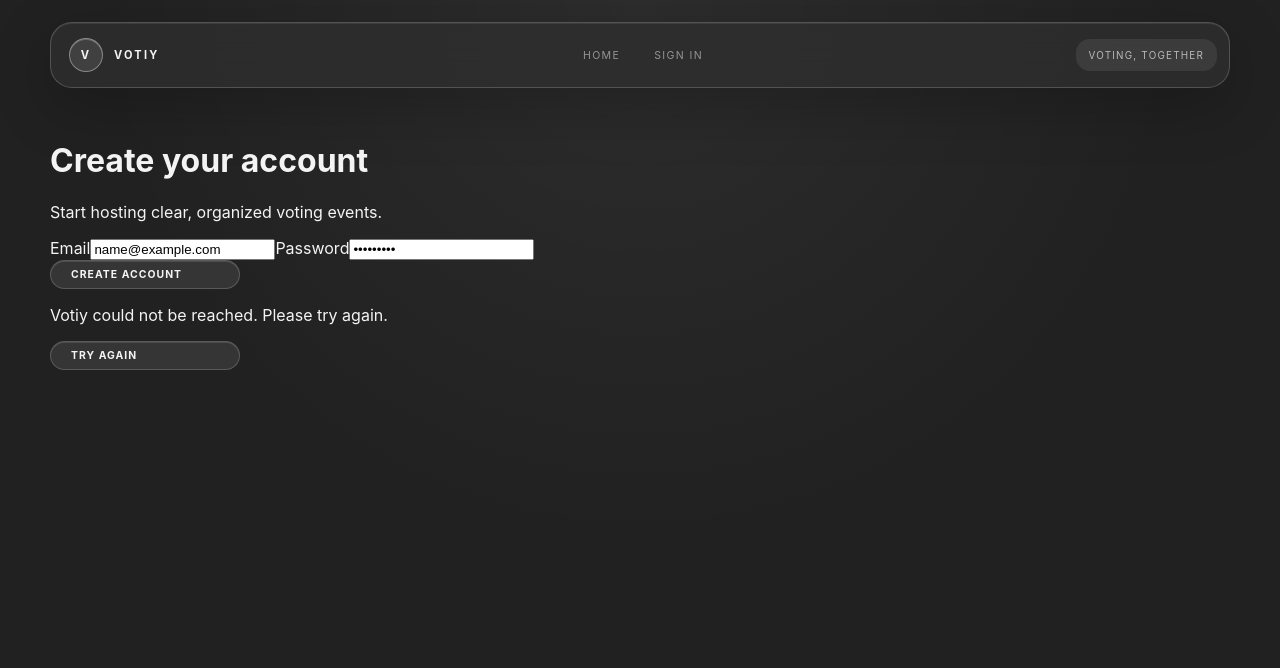
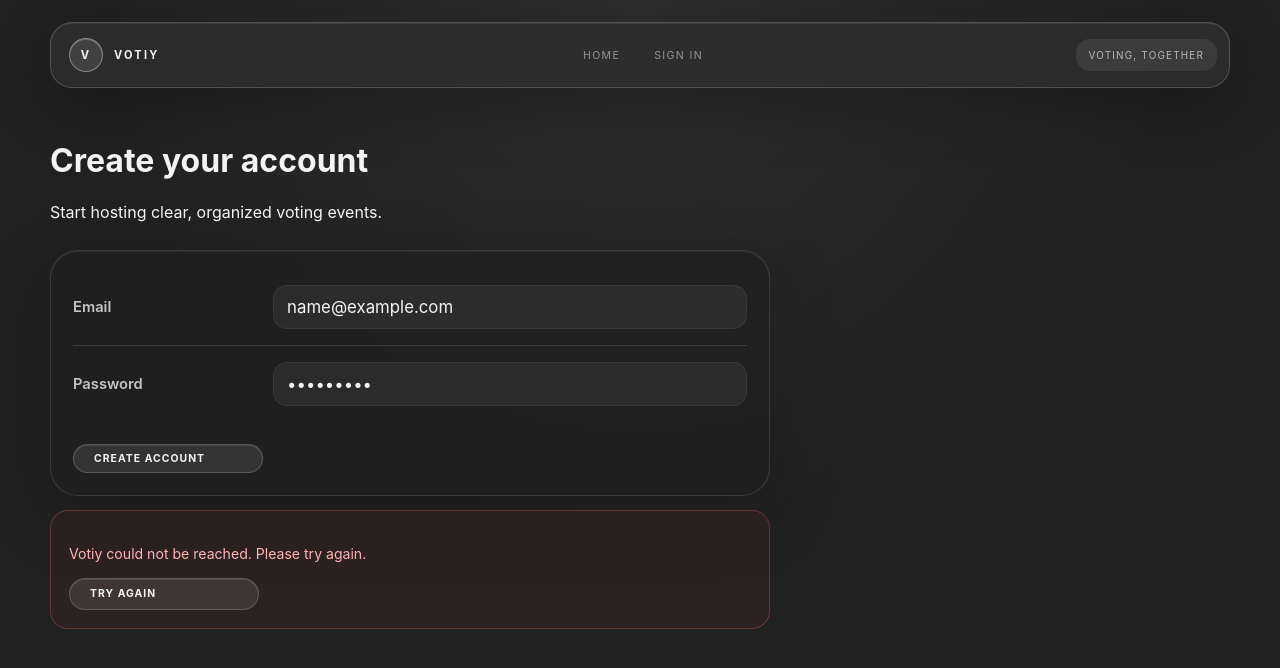
Before and after one commit to pdcombs/hello-codex, a React (Vite) app in the folder votiy-web/: page /register in a window 1280 px wide. Both pictures are taken after typing "name@example.com", "Sample123" into the empty fields and a click on the button "CREATE ACCOUNT". Shown: the top 668 px of the page. Built offline with nearby package versions, Linux system fonts and the light colour scheme; no server answers.

Commit message:
style(web): modernize form surfaces

```diff
--- a/votiy-web/src/App.css
+++ b/votiy-web/src/App.css
@@ -201,9 +201,158 @@ main:focus {
   gap: 16px;
 }
 
+.app-form {
+  width: min(720px, 100%);
+  margin-top: 28px;
+  padding: 18px 22px 22px;
+  display: grid;
+  gap: 0;
+  border: 1px solid var(--color-border);
+  border-radius: 28px;
+  background: rgba(31, 31, 33, 0.72);
+  box-shadow: 0 20px 70px rgba(0, 0, 0, 0.2), inset 0 1px rgba(255, 255, 255, 0.06);
+}
+
+.section-card .app-form {
+  width: 100%;
+  margin-top: 18px;
+  background: rgba(36, 36, 38, 0.72);
+}
+
+.form-row {
+  min-height: 72px;
+  padding: 16px 0;
+  display: grid;
+  grid-template-columns: minmax(130px, 0.38fr) minmax(0, 1fr);
+  align-items: center;
+  gap: 20px;
+  border-bottom: 1px solid rgba(255, 255, 255, 0.11);
+}
+
+.form-row:last-of-type {
+  border-bottom: 0;
+}
+
+.field-grid .form-row {
+  border-bottom: 0;
+}
+
+.form-row-stacked {
+  align-items: start;
+}
+
+.form-row-stacked label {
+  padding-top: 12px;
+}
+
+.form-row label {
+  color: rgba(244, 244, 245, 0.78);
+  font-size: 0.92rem;
+  font-weight: 640;
+}
+
+.form-row input,
+.form-row textarea,
+.form-row select {
+  width: 100%;
+  min-width: 0;
+  border: 0;
+  border-radius: 14px;
+  color: var(--color-text);
+  background: rgba(255, 255, 255, 0.055);
+  font: inherit;
+  font-size: 1.05rem;
+  outline: none;
+  box-shadow: inset 0 0 0 1px rgba(255, 255, 255, 0.06);
+  transition: background 180ms ease, box-shadow 180ms ease;
+}
+
+.form-row input,
+.form-row select {
+  min-height: 44px;
+  padding: 0 14px;
+}
+
+.form-row textarea {
+  min-height: 120px;
+  padding: 12px 14px;
+  resize: vertical;
+  line-height: 1.55;
+}
+
+.form-row select {
+  appearance: none;
+  padding-right: 38px;
+  background-image:
+    linear-gradient(45deg, transparent 50%, rgba(244, 244, 245, 0.72) 50%),
+    linear-gradient(135deg, rgba(244, 244, 245, 0.72) 50%, transparent 50%);
+  background-position:
+    calc(100% - 14px) 50%,
+    calc(100% - 8px) 50%;
+  background-size:
+    6px 6px,
+    6px 6px;
+  background-repeat: no-repeat;
+}
+
+.form-row option {
+  color: var(--color-text);
+  background: var(--color-surface-raised);
+}
+
+.form-row input::placeholder,
+.form-row textarea::placeholder {
+  color: rgba(244, 244, 245, 0.36);
+}
+
+.form-row:focus-within label {
+  color: #f4f4f5;
+}
+
+.form-row:focus-within input,
+.form-row:focus-within textarea,
+.form-row:focus-within select {
+  background: rgba(255, 255, 255, 0.08);
+  box-shadow: inset 0 0 0 1px #0a84ff, 0 0 0 4px rgba(10, 132, 255, 0.12);
+}
+
+.app-form > button {
+  width: fit-content;
+  min-width: 190px;
+  margin-top: 22px;
+  justify-self: start;
+}
+
+.app-form > p {
+  margin: 16px 0 0;
+  color: var(--color-text-muted);
+  line-height: 1.6;
+}
+
+.form-error,
+.form-status,
+.form-alert {
+  width: min(720px, 100%);
+  margin: 14px 0 0;
+  color: var(--color-text-muted);
+  font-size: 0.88rem;
+  line-height: 1.5;
+}
+
+.form-error,
+.form-alert {
+  color: #ffb4b4;
+}
+
+.form-alert {
+  padding: 18px;
+  border: 1px solid rgba(255, 116, 116, 0.28);
+  border-radius: 18px;
+  background: rgba(99, 38, 38, 0.18);
+}
+
 .participant-form {
-  display: grid;
-  gap: 18px;
+  gap: 0;
 }
 
 .page-actions {
@@ -703,6 +852,22 @@ footer {
     grid-template-columns: 1fr;
   }
 
+  .app-form {
+    padding: 14px 16px 18px;
+    border-radius: 24px;
+  }
+
+  .form-row {
+    min-height: 0;
+    padding: 14px 0;
+    grid-template-columns: 1fr;
+    gap: 9px;
+  }
+
+  .form-row-stacked label {
+    padding-top: 0;
+  }
+
   .record-list li,
   .section-card-head {
     flex-direction: column;
--- a/votiy-web/src/features/auth/RegisterPage.jsx
+++ b/votiy-web/src/features/auth/RegisterPage.jsx
@@ -50,11 +50,13 @@ export default function RegisterPage({ register = registerAccount }) {
             : `We sent a verification link to ${state.account.email}.`}
         </p>
         {state.verificationToken && (
-          <>
+          <div className="app-form">
+            <div className="form-row">
               <label htmlFor="verification-token">Verification token</label>
               <input id="verification-token" type="text" readOnly value={state.verificationToken} />
+            </div>
             <p>Use this token on the verify-email screen to complete the normal verification flow.</p>
-          </>
+          </div>
         )}
       </main>
     )
@@ -63,34 +65,52 @@ export default function RegisterPage({ register = registerAccount }) {
     <main className="page-shell">
       <h1>Create your account</h1>
       <p>Start hosting clear, organized voting events.</p>
-      <form onSubmit={onSubmit} noValidate>
+      <form className="app-form" onSubmit={onSubmit} noValidate>
+        <div className="form-row">
           <label htmlFor="register-email">Email</label>
           <input
             id="register-email"
             name="email"
             type="email"
             autoComplete="email"
+            placeholder="you@example.com"
             aria-describedby={state.fieldErrors.email ? 'register-email-error' : undefined}
             required
           />
-        {state.fieldErrors.email && <p id="register-email-error">{state.fieldErrors.email}</p>}
+        </div>
+        {state.fieldErrors.email && (
+          <p className="form-error" id="register-email-error">
+            {state.fieldErrors.email}
+          </p>
+        )}
+        <div className="form-row">
           <label htmlFor="register-password">Password</label>
           <input
             id="register-password"
             name="password"
             type="password"
             autoComplete="new-password"
+            placeholder="Minimum 8 characters"
             aria-describedby={state.fieldErrors.password ? 'register-password-error' : undefined}
             required
           />
-        {state.fieldErrors.password && <p id="register-password-error">{state.fieldErrors.password}</p>}
+        </div>
+        {state.fieldErrors.password && (
+          <p className="form-error" id="register-password-error">
+            {state.fieldErrors.password}
+          </p>
+        )}
         <button type="submit" disabled={state.status === 'loading'}>
           {state.status === 'loading' ? 'Creating account…' : 'Create account'}
         </button>
       </form>
-      {state.status === 'loading' && <p role="status">Creating your account…</p>}
+      {state.status === 'loading' && (
+        <p className="form-status" role="status">
+          Creating your account…
+        </p>
+      )}
       {state.status === 'error' && Object.keys(state.fieldErrors).length === 0 && (
-        <div role="alert">
+        <div className="form-alert" role="alert">
           <p>{state.error.message}</p>
           <button type="button" onClick={() => submit(lastInput.current)}>
             Try again
--- a/votiy-web/src/features/auth/SignInPage.jsx
+++ b/votiy-web/src/features/auth/SignInPage.jsx
@@ -24,15 +24,27 @@ export default function SignInPage({ signIn = signInAccount }) {
   return (
     <main className="page-shell">
       <h1>Sign in</h1>
-      <form onSubmit={submit}>
-        <label htmlFor="signin-email">Email</label>
-        <input id="signin-email" name="email" type="email" autoComplete="email" required />
-        <label htmlFor="signin-password">Password</label>
-        <input id="signin-password" name="password" type="password" autoComplete="current-password" required />
+      <form className="app-form" onSubmit={submit}>
+        <div className="form-row">
+          <label htmlFor="signin-email">Email</label>
+          <input id="signin-email" name="email" type="email" autoComplete="email" placeholder="you@example.com" required />
+        </div>
+        <div className="form-row">
+          <label htmlFor="signin-password">Password</label>
+          <input id="signin-password" name="password" type="password" autoComplete="current-password" placeholder="Password" required />
+        </div>
         <button disabled={state.loading}>{state.loading ? 'Signing in…' : 'Sign in'}</button>
       </form>
-      {state.loading && <p role="status">Signing in…</p>}
-      {state.error && <p role="alert">{state.error.message}</p>}
+      {state.loading && (
+        <p className="form-status" role="status">
+          Signing in…
+        </p>
+      )}
+      {state.error && (
+        <p className="form-error" role="alert">
+          {state.error.message}
+        </p>
+      )}
     </main>
   )
 }
--- a/votiy-web/src/features/events/CreateEventPage.jsx
+++ b/votiy-web/src/features/events/CreateEventPage.jsx
@@ -33,30 +33,57 @@ export default function CreateEventPage({ create = createEvent }) {
       <p className="eyebrow">New voting event</p>
       <h1 data-page-title="true">Create an event</h1>
       <p>Start with a title, then choose how people get registered.</p>
-      <form onSubmit={onSubmit} noValidate>
+      <form className="app-form" onSubmit={onSubmit} noValidate>
+        <div className="form-row">
           <label htmlFor="event-title">Title</label>
-        <input id="event-title" name="title" type="text" required aria-describedby={state.fieldErrors.title ? 'event-title-error' : undefined} />
-        {state.fieldErrors.title && <p id="event-title-error">{state.fieldErrors.title}</p>}
+          <input
+            id="event-title"
+            name="title"
+            type="text"
+            placeholder="Board election, budget vote, team poll"
+            required
+            aria-describedby={state.fieldErrors.title ? 'event-title-error' : undefined}
+          />
+        </div>
+        {state.fieldErrors.title && (
+          <p className="form-error" id="event-title-error">
+            {state.fieldErrors.title}
+          </p>
+        )}
 
+        <div className="form-row form-row-stacked">
           <label htmlFor="event-description">Description</label>
-        <textarea id="event-description" name="description" rows="4" />
+          <textarea id="event-description" name="description" rows="4" placeholder="Add context voters should know." />
+        </div>
 
+        <div className="form-row">
           <label htmlFor="event-location">Location</label>
-        <input id="event-location" name="location" type="text" />
+          <input id="event-location" name="location" type="text" placeholder="Remote, office, venue" />
+        </div>
 
+        <div className="form-row">
           <label htmlFor="event-policy">Registration policy</label>
           <select id="event-policy" name="registrationPolicy" defaultValue="ADMIN_MANAGED">
             <option value="ADMIN_MANAGED">Admin managed</option>
             <option value="OPEN">Open</option>
           </select>
+        </div>
 
         <button type="submit" disabled={state.status === 'loading'}>
           {state.status === 'loading' ? 'Creating event…' : 'Create event'}
         </button>
       </form>
 
-      {state.status === 'loading' && <p role="status">Creating your event…</p>}
-      {state.status === 'error' && <p role="alert">{state.error.message}</p>}
+      {state.status === 'loading' && (
+        <p className="form-status" role="status">
+          Creating your event…
+        </p>
+      )}
+      {state.status === 'error' && (
+        <p className="form-error" role="alert">
+          {state.error.message}
+        </p>
+      )}
     </main>
   )
 }
--- a/votiy-web/src/features/events/EventParticipantsPanel.jsx
+++ b/votiy-web/src/features/events/EventParticipantsPanel.jsx
@@ -76,15 +76,15 @@ export default function EventParticipantsPanel({
     <SectionCard title="Participants">
       <p>Add by email or phone. Unfinished accounts stay provisional until that person completes sign up.</p>
 
-      <form className="participant-form" onSubmit={onAdd}>
+      <form className="app-form participant-form" onSubmit={onAdd}>
         <div className="field-grid">
-          <div>
+          <div className="form-row">
             <label htmlFor="participant-email">Email</label>
-            <input id="participant-email" name="email" type="email" />
+            <input id="participant-email" name="email" type="email" placeholder="participant@example.com" />
           </div>
-          <div>
+          <div className="form-row">
             <label htmlFor="participant-phone">Phone</label>
-            <input id="participant-phone" name="phone" type="tel" />
+            <input id="participant-phone" name="phone" type="tel" placeholder="(555) 123-4567" />
           </div>
         </div>
         <button type="submit" disabled={state.saving}>
```
Lines whose indentation alone changed are shown as unchanged.
